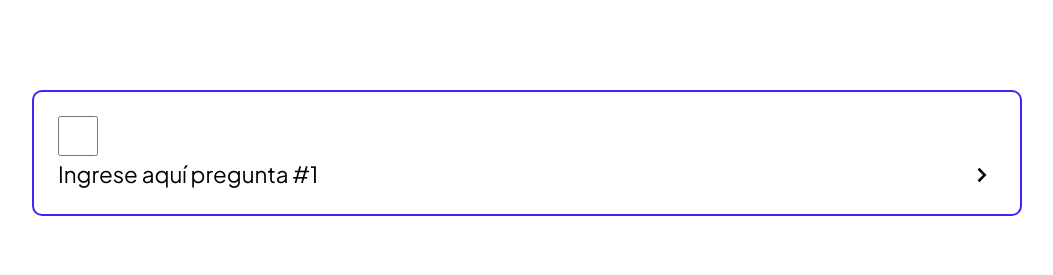
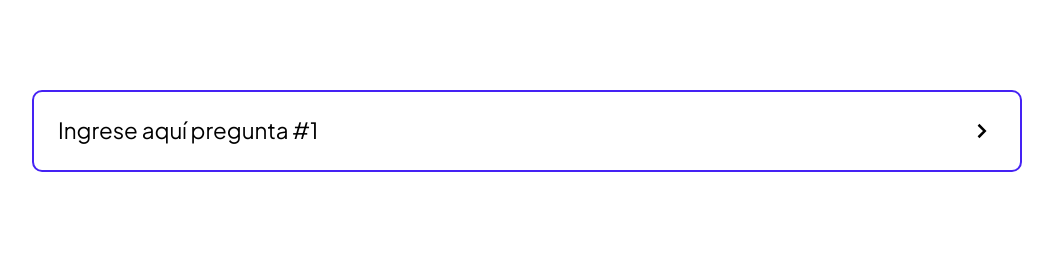
Before and after one commit to ingvillajimenez/cf-custom-properties, a plain HTML site: page practicas-custom-hechas/faq/index.html in a window 1280 px wide. Shown: the whole page, without its empty margins (113-1166 px from the left). Drawn offline with Linux system fonts and the light colour scheme.

```diff
--- a/practicas-custom-hacer/light-dark/estilos.css
+++ b/practicas-custom-hacer/light-dark/estilos.css
@@ -1,45 +1,42 @@
-*{
+* {
   margin: 0;
   box-sizing: border-box;
 }
 
-
-
-:root[data-theme="light"]{
+:root[data-theme="light"] {
   --sun-icon-show: none;
   --moon-icon-show: block;
-    --button-color-toggle:  #0f172b;
-    --fill-color-icon:white;
+  --button-color-toggle: #0f172b;
+  --fill-color-icon: white;
 
-    --background-project:#f2f2f2;
-    --background-card:#D7F9FF;
+  --background-project: #f2f2f2;
+  --background-card: #d7f9ff;
 
   --color-title: black;
   --color-paragraph: black;
 }
 
-:root[data-theme="dark"]{
-
+:root[data-theme="dark"] {
   --sun-icon-show: block;
   --moon-icon-show: none;
   --button-color-toggle: #2aa5e9;
-    --fill-color-icon:white;
+  --fill-color-icon: white;
 
-    --background-project:#0f172b;
-    --background-card:#283548;
+  --background-project: #0f172b;
+  --background-card: #283548;
 
   --color-title: white;
   --color-paragraph: white;
 }
 
-body{
+body {
   font-family: "Plus Jakarta Sans", sans-serif;
   margin: 90px;
   background-color: var(--background-project);
-    transition: background-color .5s;
+  transition: background-color 0.5s;
 }
 
-.toggle-mode{
+.toggle-mode {
   position: fixed;
   top: 60px;
   right: 60px;
@@ -60,35 +57,35 @@ body{
   fill: var(--fill-color-icon);
 }
 
-.light{
+.light {
   display: var(--sun-icon-show);
 }
 
-.dark{
+.dark {
   display: var(--moon-icon-show);
 }
 
-.card{
+.card {
   background-color: var(--background-card);
   width: 350px;
   padding: 1rem;
   border-radius: 10px;
 }
 
-.card__img{
+.card__img {
   width: 100%;
 }
 
-.card__texts{
+.card__texts {
   padding: 20px 0;
 }
 
-.card__title{
+.card__title {
+  color: var(--color-title);
   font-size: 1.5rem;
   margin-bottom: 1rem;
-    color: var(--color-title);
 }
 
-.card__paragraph{
+.card__paragraph {
   color: var(--color-paragraph);
 }
--- a/practicas-custom-hechas/faq/estilos.css
+++ b/practicas-custom-hechas/faq/estilos.css
@@ -1,19 +1,20 @@
-*{
+* {
   margin: 0;
   box-sizing: border-box;
 }
 
-body{
+body {
   font-family: "Plus Jakarta Sans", sans-serif;
   margin: 90px;
 }
 
-.faq{
+.faq {
   width: min(90%, 1000px);
   margin: 0 auto;
 }
 
-.faq__question{
+.faq__question {
+  --rows-grid: max-content 0fr;
   --rotate-arrow: rotate(0deg);
 
   padding: 1rem 1.5rem;
@@ -21,43 +22,43 @@ body{
   border-radius: 10px;
 
   display: grid;
-    grid-template-rows: max-content 0fr;
-    transition: .4s grid-template-rows;
+  grid-template-rows: var(--rows-grid);
+  transition: 0.4s grid-template-rows;
 }
 
-.faq__question:has(input:checked){
-    grid-template-rows: max-content 1fr;
+.faq__question:has(input:checked) {
+  --rows-grid: max-content 1fr;
   --rotate-arrow: rotate(90deg);
 }
 
-.faq__texts{
-    padding: .5rem 0;
+.faq__texts {
+  padding: 0.5rem 0;
 }
 
-.faq__title{
+.faq__title {
   font-size: 1.4rem;
   display: flex;
   justify-content: space-between;
 }
 
-.faq__check{
-    width: 40px;
-    height: 40px;
+.faq__check {
+  display: none;
+  /* width: 40px;
+  height: 40px; */
 }
 
-
-.faq__answer{
+.faq__answer {
   overflow: hidden;
 }
 
-.faq__content{
+.faq__content {
   padding: 1rem;
 }
 
-.faq__arrow{
+.faq__arrow {
   width: 30px;
   height: 30px;
 
   transform: var(--rotate-arrow);
-    transition: .3s transform;
+  transition: 0.3s transform;
 }
--- a/practicas-custom-hechas/faq/index.html
+++ b/practicas-custom-hechas/faq/index.html
@@ -1,57 +1,52 @@
 <!DOCTYPE html>
 <html lang="en">
-
   <head>
-    <meta charset="UTF-8">
-    <meta name="viewport" content="width=device-width, initial-scale=1.0">
+    <meta charset="UTF-8" />
+    <meta name="viewport" content="width=device-width, initial-scale=1.0" />
     <title>Animaciones</title>
-    <link rel="preconnect" href="https://fonts.googleapis.com">
-    <link rel="preconnect" href="https://fonts.gstatic.com" crossorigin>
-    <link href="https://fonts.googleapis.com/css2?family=Plus+Jakarta+Sans:ital,wght@0,200..800;1,200..800&display=swap"
-        rel="stylesheet">
-    <link rel="stylesheet" href="./estilos.css">
+    <link rel="preconnect" href="https://fonts.googleapis.com" />
+    <link rel="preconnect" href="https://fonts.gstatic.com" crossorigin />
+    <link
+      href="https://fonts.googleapis.com/css2?family=Plus+Jakarta+Sans:ital,wght@0,200..800;1,200..800&display=swap"
+      rel="stylesheet"
+    />
+    <link rel="stylesheet" href="./estilos.css" />
   </head>
 
   <body>
-
-
     <section class="faq">
-
       <article class="faq__question">
-
         <section class="faq__texts">
-
-                <input type="checkbox" id="check1" class="faq__check">
+          <input type="checkbox" id="check1" class="faq__check" />
 
           <label for="check1" class="faq__title">
             Ingrese aquí pregunta #1
 
-                    <svg xmlns="http://www.w3.org/2000/svg" width="24" height="24" viewBox="0 0 24 24" class="faq__arrow">
-
-                        <path d="M10.707 17.707 16.414 12l-5.707-5.707-1.414 1.414L13.586 12l-4.293 4.293z"></path>
-
+            <svg
+              xmlns="http://www.w3.org/2000/svg"
+              width="24"
+              height="24"
+              viewBox="0 0 24 24"
+              class="faq__arrow"
+            >
+              <path
+                d="M10.707 17.707 16.414 12l-5.707-5.707-1.414 1.414L13.586 12l-4.293 4.293z"
+              ></path>
             </svg>
           </label>
-
         </section>
 
         <section class="faq__answer">
-
           <div class="faq__content">
             <p class="faq__paragraph">
-                        Lorem ipsum dolor sit amet consectetur adipisicing elit. Debitis vitae dicta, fugiat minus
-                        incidunt nisi suscipit saepe expedita hic est, molestias doloribus veniam explicabo porro qui
-                        illo, vel eveniet in.
+              Lorem ipsum dolor sit amet consectetur adipisicing elit. Debitis
+              vitae dicta, fugiat minus incidunt nisi suscipit saepe expedita
+              hic est, molestias doloribus veniam explicabo porro qui illo, vel
+              eveniet in.
             </p>
           </div>
-
         </section>
-
       </article>
-
     </section>
-
-
   </body>
-
 </html>
--- a/practicas-custom-hechas/light-dark/estilos.css
+++ b/practicas-custom-hechas/light-dark/estilos.css
@@ -1,11 +1,11 @@
-*{
+* {
   margin: 0;
   box-sizing: border-box;
 }
 
-:root{
-    --background-page:  #f2f2f2;
-    --background-article: #D7F9FF;
+:root {
+  --background-page: #f2f2f2;
+  --background-article: #d7f9ff;
   --color-title: black;
   --color-paragraph: black;
 
@@ -15,8 +15,8 @@
   --dark-icon: block;
 }
 
-:root[data-theme="dark"]{
-    --background-page:  #0f172b;
+:root[data-theme="dark"] {
+  --background-page: #0f172b;
   --background-article: #283548;
   --color-title: white;
   --color-paragraph: white;
@@ -27,44 +27,42 @@
   --dark-icon: none;
 }
 
-
-body{
+body {
   font-family: "Plus Jakarta Sans", sans-serif;
   margin: 90px;
   background-color: var(--background-page);
-    transition: .3s background-color;
+  transition: 0.3s background-color;
 }
 
-.card{
+.card {
   width: 300px;
   background-color: var(--background-article);
   padding: 1rem;
   border-radius: 10px;
 }
 
-.card__img{
+.card__img {
   width: 100%;
   display: block;
   border-radius: 10px;
 }
 
-.card__texts{
+.card__texts {
   margin-top: 1.5rem;
   display: grid;
   gap: 1rem;
 }
 
-.card__title{
+.card__title {
   font-size: 1.4rem;
   color: var(--color-title);
 }
 
-.card__paragraph{
+.card__paragraph {
   color: var(--color-paragraph);
 }
 
-
-.toggle-mode{
+.toggle-mode {
   background-color: var(--toggle-color);
   border: none;
   width: 60px;
@@ -83,7 +81,7 @@ body{
 }
 
 @keyframes scale {
-    100%{
+  100% {
     transform: scale(1.1);
   }
 }
@@ -93,11 +91,11 @@ body{
   grid-area: mode;
   fill: var(--fill-icons);
 
-    &.light{
+  &.light {
     display: var(--sun-icon);
   }
 
-    &.dark{
+  &.dark {
     display: var(--dark-icon);
   }
 }
```
Also changed, not shown: practicas-custom-hacer/light-dark/app.js (+6 -9 lines), practicas-custom-hacer/light-dark/index.html (+33 -27 lines). Lines whose indentation alone changed are shown as unchanged.
